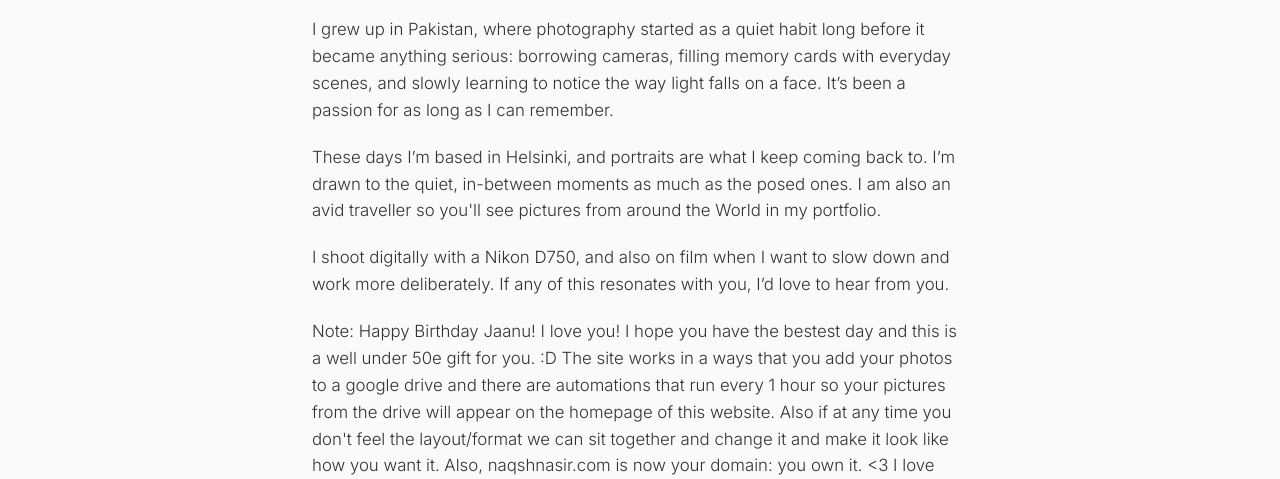
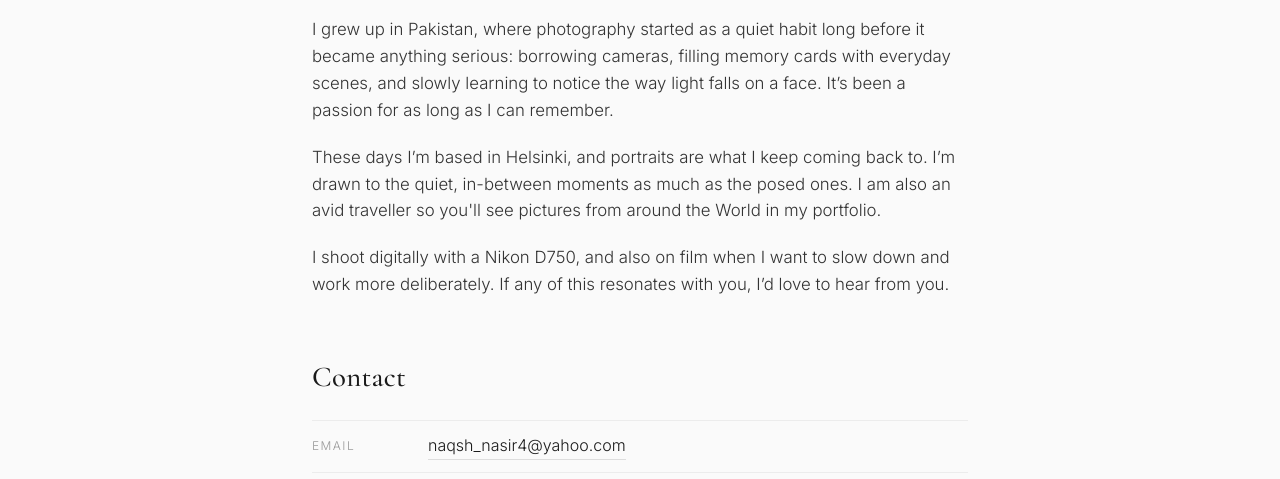
Before and after one commit to naqshifaiz/naqsh-nasir, a plain HTML site: page about.html in a window 1280 px wide. Shown: the part 223-702 px from the top of the page. Drawn offline with nearby package versions, Linux system fonts and the light colour scheme.

Commit message:
removing birthday note

```diff
--- a/about.html
+++ b/about.html
@@ -38,14 +38,6 @@
         down and work more deliberately. If any of this resonates with you, I’d
         love to hear from you.
       </p>
-      <p>
-        Note: Happy Birthday Jaanu! I love you! I hope you have the bestest day and this is a well under 50e gift for you. :D The site works in a ways
-        that you add your photos to a google drive and there are automations that run every 1 hour so your pictures from the drive will appear on the homepage
-        of this website. Also if at any time you don't feel the layout/format we can sit together and change it and make it look like how you want it. Also,
-        naqshnasir.com is now your domain: you own it. <3
-
-        I love you and I want to see you grow and do all the amazing stuff that you do. Always here to support and cheer for you. Happy 29th <3
-      </p>
     </section>
 
     <section class="contact">
```
